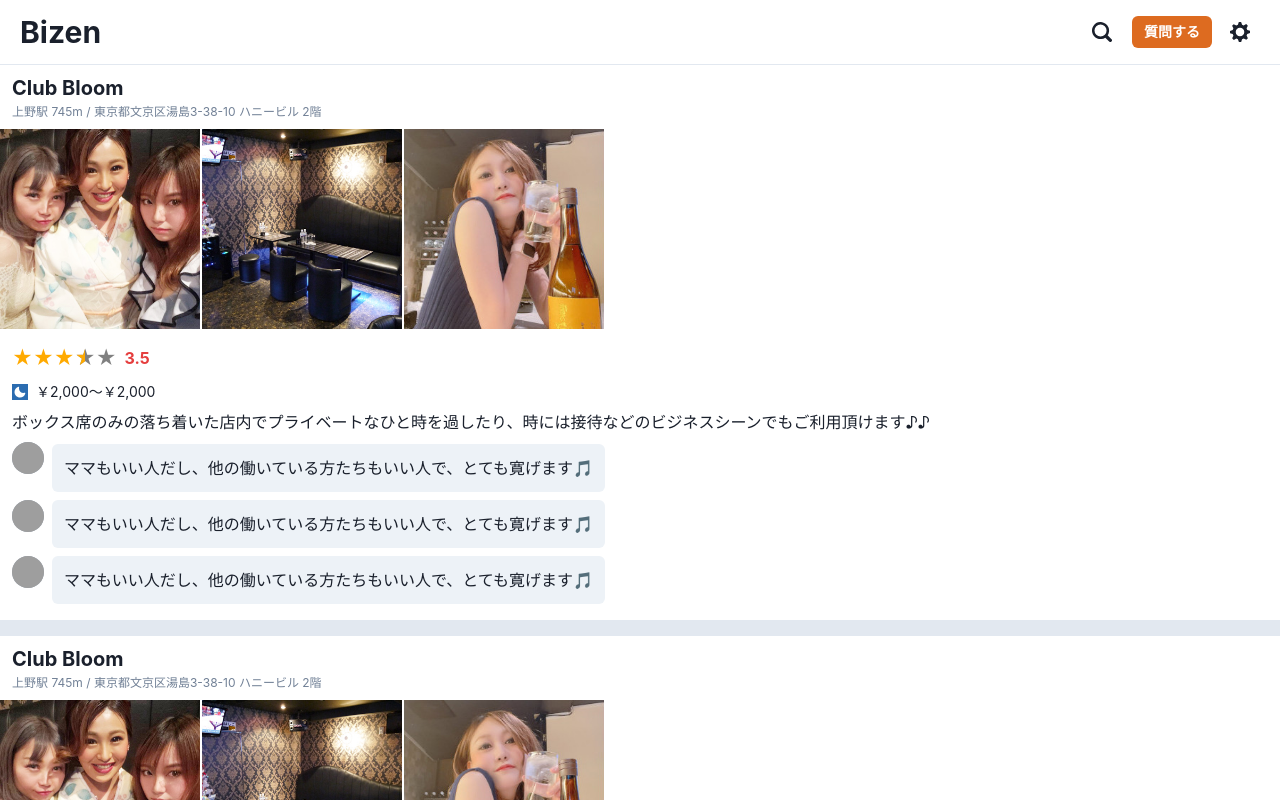
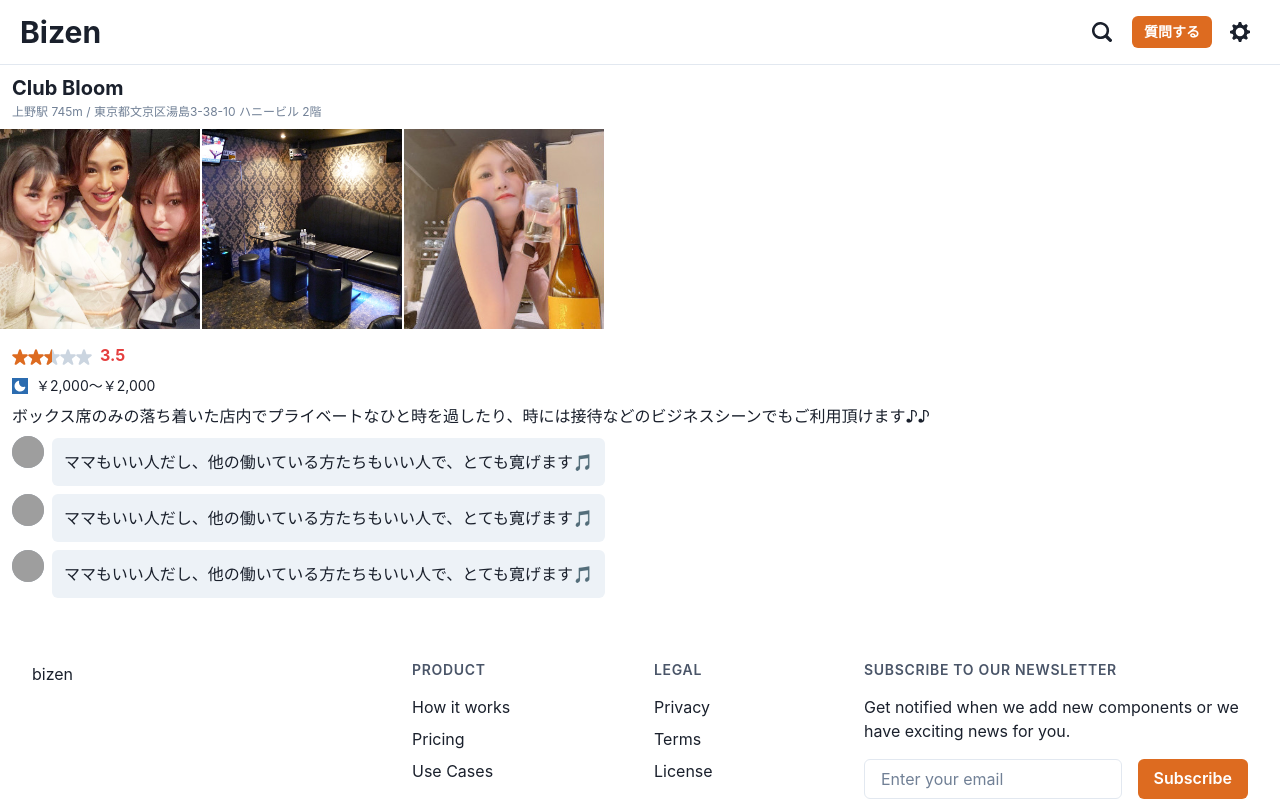
Before and after one commit to namaba/bizen, a Next.js app: page / in a window 1280 px wide. Shown: the top 800 px of the page. Built offline with nearby package versions, Linux system fonts and the light colour scheme; grey boxes are pictures that could not be loaded.

Commit message:
fix: rating用ライブラリ変更

```diff
--- a/package.json
+++ b/package.json
@@ -18,13 +18,15 @@
     "@chakra-ui/react": "^1.6.6",
     "@emotion/react": "^11.4.1",
     "@emotion/styled": "^11.3.0",
+    "add": "^2.0.6",
     "framer-motion": "^4.1.17",
     "microcms-js-sdk": "^1.2.0",
     "next": "11.1.0",
     "react": "17.0.2",
     "react-dom": "17.0.2",
     "react-icons": "^4.2.0",
-    "react-rating-stars-component": "^2.2.0"
+    "react-rating": "^2.0.5",
+    "yarn": "^1.22.17"
   },
   "devDependencies": {
     "@testing-library/cypress": "^8.0.0",
--- /dev/null
+++ b/src/components/layout.tsx
@@ -0,0 +1,11 @@
+import React, { FC } from 'react'
+import { Footer } from './footer'
+import { Header } from './Header'
+
+export const Layout: FC = ({ children }) => (
+  <>
+    <Header />
+    <main>{children}</main>
+    <Footer />
+  </>
+)
--- a/src/components/shop/RatingStar.tsx
+++ b/src/components/shop/RatingStar.tsx
@@ -1,16 +1,15 @@
-import ReactStars from 'react-rating-stars-component'
 import React from 'react'
 import { Box, HStack, Text } from '@chakra-ui/react'
+import Rating from 'react-rating'
+import { StarIcon } from '@chakra-ui/icons'
 
 export const RatingStar = () => (
   <HStack>
-    <ReactStars
-      isHalf={true}
-      value={3.5}
-      count={5}
-      size={20}
-      edit={false}
-      activeColor="#fa0"
+    <Rating
+      emptySymbol={<StarIcon color="gray.300" />}
+      fullSymbol={<StarIcon color="orange.500" />}
+      initialRating={2.5}
+      readonly
     />
     <Text color="red.500" fontWeight="bold">
       3.5
--- a/src/pages/_app.tsx
+++ b/src/pages/_app.tsx
@@ -1,10 +1,14 @@
 import { ChakraProvider } from '@chakra-ui/react'
 import { AppProps } from 'next/app'
+import React from 'react'
+import { Layout } from 'src/components/layout'
 
 export default function MyApp({ Component, pageProps }: AppProps) {
   return (
     <ChakraProvider>
-      <Component {...pageProps} />
+      <Layout>
+        <Component {...pageProps} />
+      </Layout>
     </ChakraProvider>
   )
 }
--- a/src/pages/index.tsx
+++ b/src/pages/index.tsx
@@ -12,19 +12,19 @@ import { ShopCard } from 'src/components/shop'
 export default function Home() {
   return (
     <>
-      <Header />
+      {/* <Header /> */}
       <VStack bgColor="gray.200" spacing={4}>
+        <ShopCard />
+        {/* <ShopCard />
         <ShopCard />
         <ShopCard />
         <ShopCard />
         <ShopCard />
         <ShopCard />
         <ShopCard />
-        <ShopCard />
-        <ShopCard />
-        <ShopCard />
+        <ShopCard /> */}
       </VStack>
-      <Footer />
+      {/* <Footer /> */}
     </>
   )
 }
--- /dev/null
+++ b/src/pages/snack/index.tsx
@@ -0,0 +1,6 @@
+import { Box } from '@chakra-ui/layout'
+import React from 'react'
+
+const SnackPage = () => <Box>スナック個別ページ</Box>
+
+export default SnackPage
```
Also changed, not shown: 2 other files (tests, documents, lock files or other folders).
